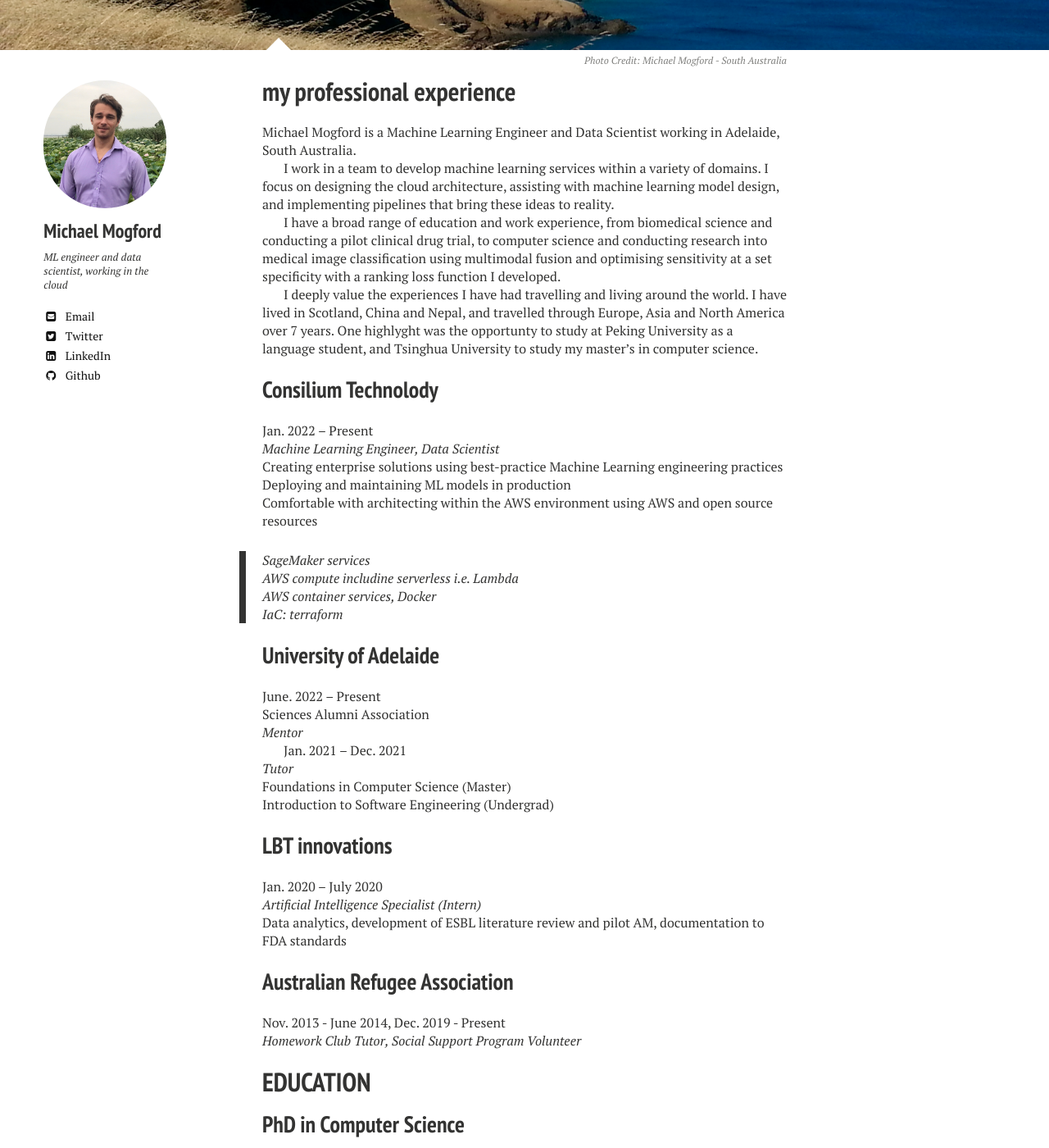
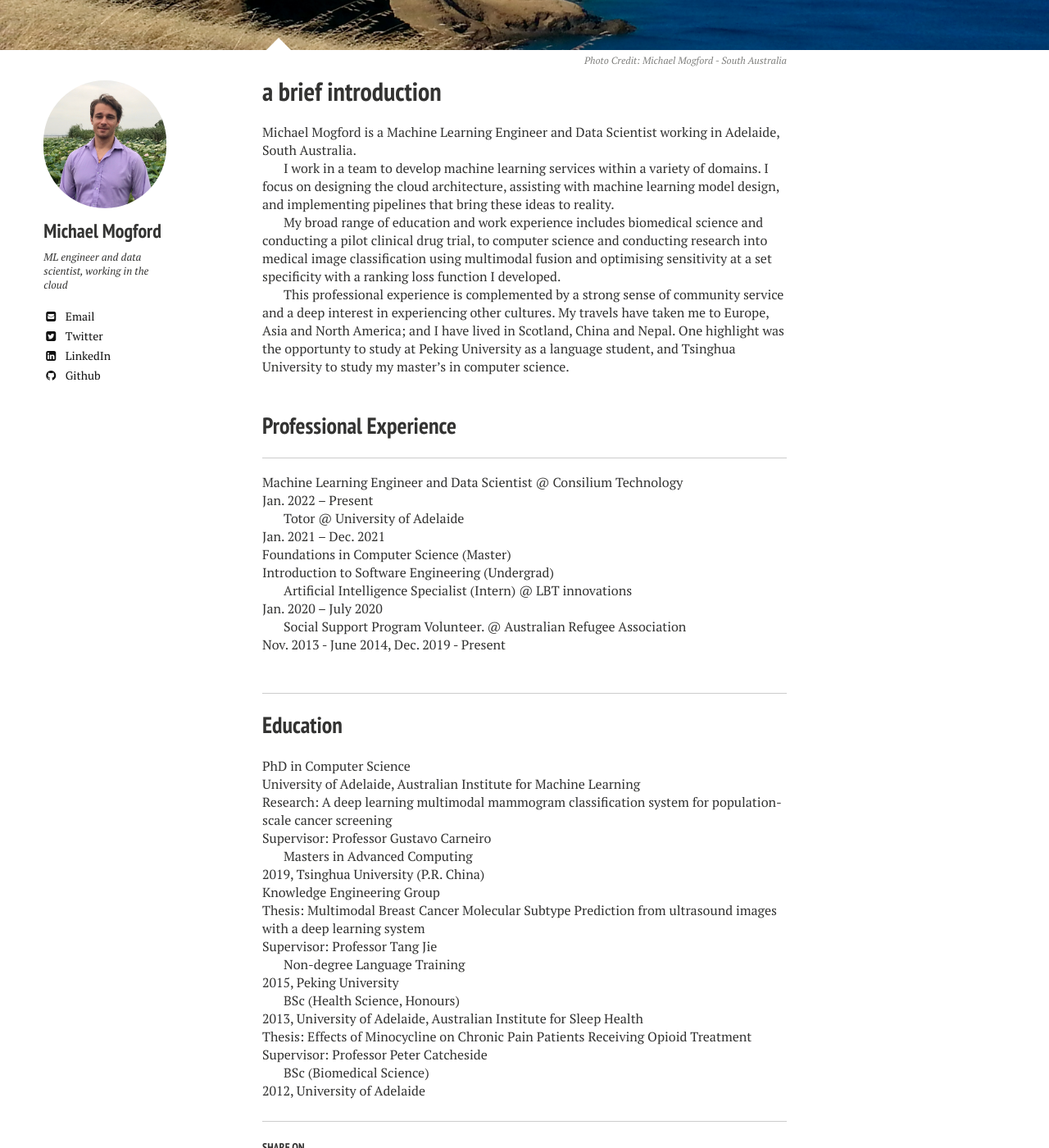
Before and after one commit to MLMogford/MLMogford.github.io, a Jekyll site: the page built from about/index.md, in a window 1280 px wide and 1400 px high, scrolled down 359 px. Shown: the whole window at 82% size. Built offline with Jekyll 4.4.1, drawn with Linux system fonts in a browser that asks for light colours; nearby versions of some CDN libraries; some of the changed text lies outside the part shown.

Commit message:
Update index.md

```diff
--- a/about/index.md
+++ b/about/index.md
@@ -1,6 +1,6 @@
 ---
 layout: page
-title: "my professional experience"
+title: "a brief introduction"
 tags: []
 comments: true
 
@@ -14,91 +14,53 @@ Michael Mogford is a Machine Learning Engineer and Data Scientist working in Ade
 
 I work in a team to develop machine learning services within a variety of domains. I focus on designing the cloud architecture, assisting with machine learning model design, and implementing pipelines that bring these ideas to reality.
 
-I have a broad range of education and work experience, from biomedical science and conducting a pilot clinical drug trial, to computer science and conducting research into medical image classification using multimodal fusion and optimising sensitivity at a set specificity with a ranking loss function I developed.
+My broad range of education and work experience includes biomedical science and conducting a pilot clinical drug trial, to computer science and conducting research into medical image classification using multimodal fusion and optimising sensitivity at a set specificity with a ranking loss function I developed.
 
-I deeply value the experiences I have had travelling and living around the world. I have lived in Scotland, China and Nepal, and travelled through Europe, Asia and North America over 7 years. One highlyght was the opportunty to study at Peking University as a language student, and Tsinghua University to study my master's in computer science.
+This professional experience is complemented by a strong sense of community service and a deep interest in experiencing other cultures. My travels have taken me to Europe, Asia and North America; and I have lived in Scotland, China and Nepal. One highlight was the opportunty to study at Peking University as a language student, and Tsinghua University to study my master's in computer science.
 
+&nbsp;
 
-## Consilium Technolody
+## Professional Experience
+---
+
+Machine Learning Engineer and Data Scientist @ Consilium Technology
 Jan. 2022 – Present
-*Machine Learning Engineer, Data Scientist*
-Creating enterprise solutions using best-practice Machine Learning engineering practices
-Deploying and maintaining ML models in production
-Comfortable with architecting within the AWS environment using AWS and open source resources
-> SageMaker services
-> AWS compute includine serverless i.e. Lambda
-> AWS container services, Docker
-> IaC: terraform
 
-
-## University of Adelaide
-
-June. 2022 – Present
-Sciences Alumni Association
-*Mentor*
-
-
+Totor @ University of Adelaide
 Jan. 2021 – Dec. 2021
-*Tutor*
 Foundations in Computer Science (Master)
 Introduction to Software Engineering (Undergrad)
 
+Artificial Intelligence Specialist (Intern) @ LBT innovations
+Jan. 2020 – July 2020
 
+Social Support Program Volunteer. @ Australian Refugee Association
+Nov. 2013 - June 2014, Dec. 2019 - Present
 
+&nbsp;
 
-## LBT innovations
-Jan. 2020 – July 2020
-*Artificial Intelligence Specialist (Intern)*
-Data analytics, development of ESBL literature review and pilot AM, documentation to FDA standards
+---
 
+## Education
 
-## Australian Refugee Association
-Nov. 2013 - June 2014, Dec. 2019 - Present
-*Homework Club Tutor, Social Support Program Volunteer*
-
-
-# EDUCATION
-
-## PhD in Computer Science
+PhD in Computer Science
 University of Adelaide, Australian Institute for Machine Learning
 Research: A deep learning multimodal mammogram classification system for population-scale cancer screening
 Supervisor: Professor Gustavo Carneiro
-Achievements:
-MRFF scholarship recipient
-General Secretary, Early Career Researcher Committee > Primary supervisor to Jolene Loo (CS topics student)
 
-
-## Masters in Advanced Computing
+Masters in Advanced Computing
 2019, Tsinghua University (P.R. China)
 Knowledge Engineering Group
 Thesis: Multimodal Breast Cancer Molecular Subtype Prediction from ultrasound images with a deep learning system
 Supervisor: Professor Tang Jie
-Achievements:
-Global Innovation Exchange, Connected Devices
-Competition, semi-finalist
-Chinese Government and Tsinghua University Scholarships
 
+Non-degree Language Training
+2015, Peking University
 
-## Non-degree Language Training
-2017, Beijing Shifan University
-School of Chinese as a Second Language Achievements:
-Chinese Government Scholarship
+BSc (Health Science, Honours)
+2013, University of Adelaide, Australian Institute for Sleep Health
+Thesis: Effects of Minocycline on Chronic Pain Patients Receiving Opioid Treatment
+Supervisor: Professor Peter Catcheside
 
-
-## 2015, Peking University
-School of Chinese as a Second Language Achievements:
-Chinese Government Scholarship
-2nd prize, Peking University School of Chinese as a Second Language Theatrical Competition
-Host, Peking University School of Chinese as a Second Language Speech Competition
-BSc (Health Science, Honours)
-
-## 2013, University of Adelaide
-Thesis: Effects of Minocycline on Chronic Pain Patients Receiving Opioid Treatment Supervisor: Professor Peter Catcheside
-Australian Institute for Sleep Health, Repatriation General Hospital
-Achievements:
-Chief Investigator, pilot clinical drug trial for chronic
-pain patients
-The Repat Foundation Inc. Medical Research Scholarship
 BSc (Biomedical Science)
 2012, University of Adelaide
-Core subjects: physiology, anatomy, chemistry, pharmacology.
```
